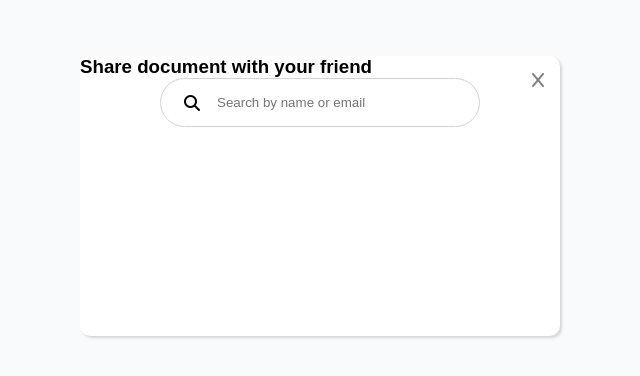
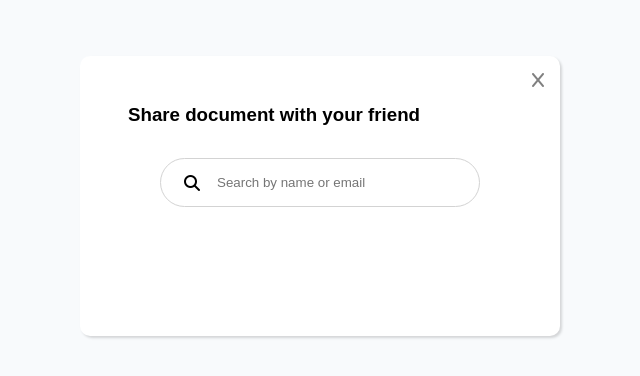
Before and after one commit to eobcre/share-card, a website built with Vite: page index.html in a window 1280 px wide. Shown: the part 204-580 px from the top of the page, without its empty margins (320-960 px from the left). Built offline with nearby package versions, Linux system fonts and the light colour scheme.

Commit message:
padding title

```diff
--- a/src/style.css
+++ b/src/style.css
@@ -35,6 +35,10 @@
   color: var(--color-gray);
 }
 
+h3 {
+  padding: 3rem 0 2rem 3rem;
+}
+
 .search-container {
   display: grid;
   place-items: center;
```
